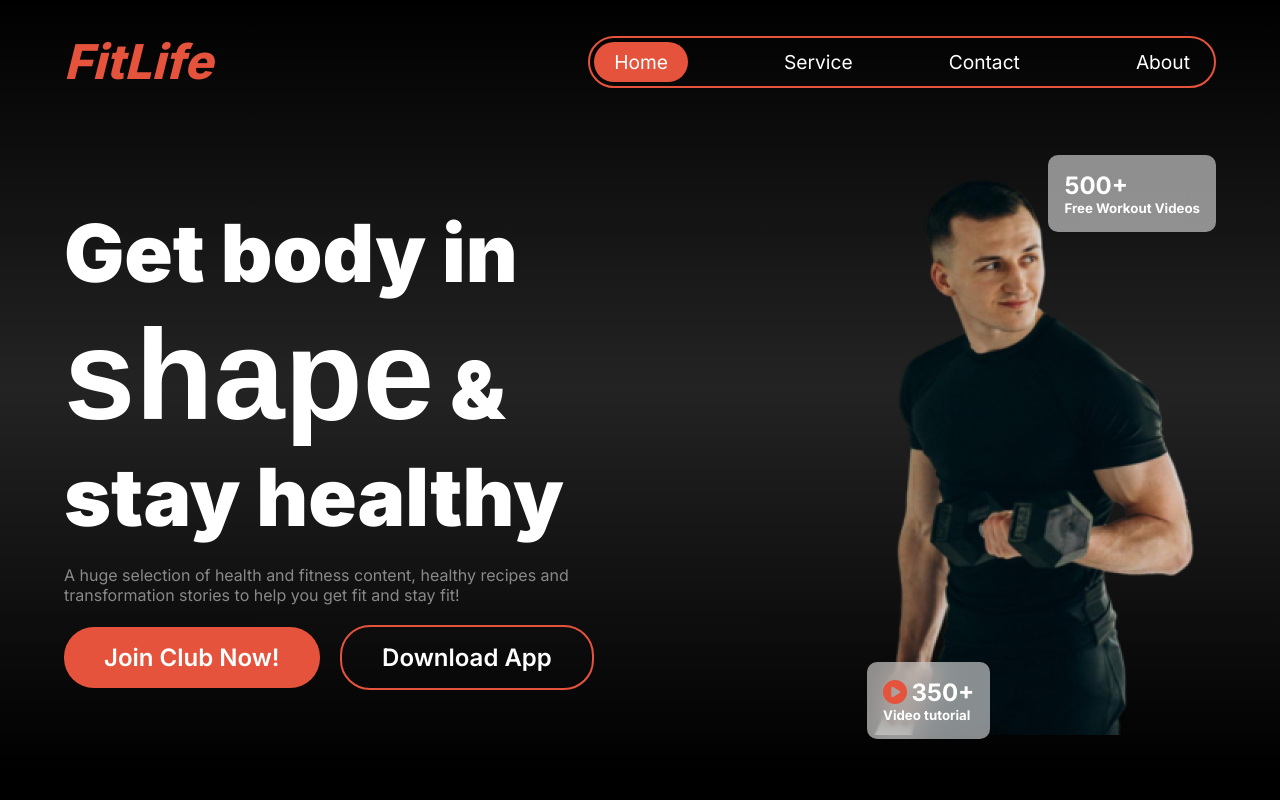
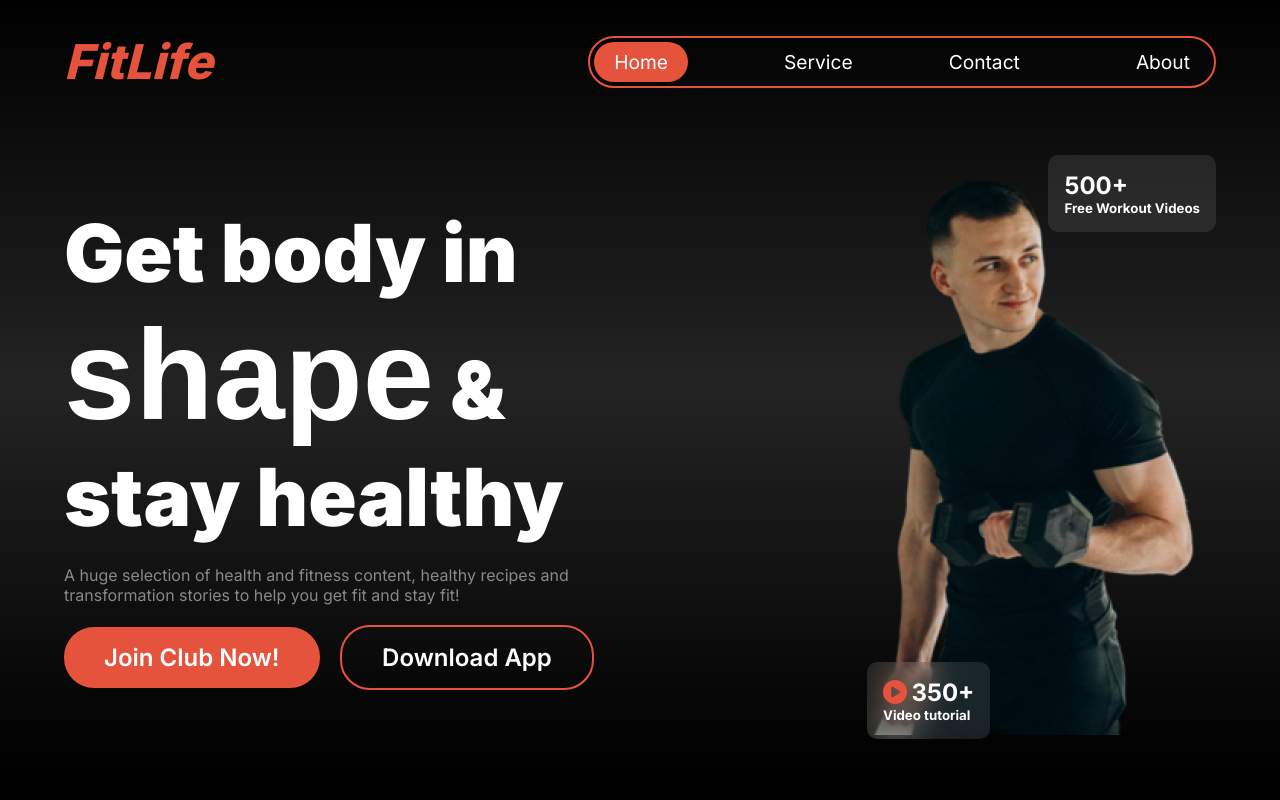
Before and after one commit to ahmedjubaer82/FitLife, a plain HTML site: page index.html in a window 1280 px wide. Shown: the top 800 px of the page. Drawn offline with Linux system fonts and the light colour scheme; a web font is replaced by a local one.

Commit message:
Overlay color customization

```diff
--- a/style.css
+++ b/style.css
@@ -141,7 +141,7 @@ header {
 
 .over-lay {
     color: white;
-    background-color: rgba(255, 255, 255, 0.532);
+    background-color: rgba(255, 255, 255, 0.1);
     padding: 1rem;
     border-radius: 10px;
     backdrop-filter: blur(1rem);
```
